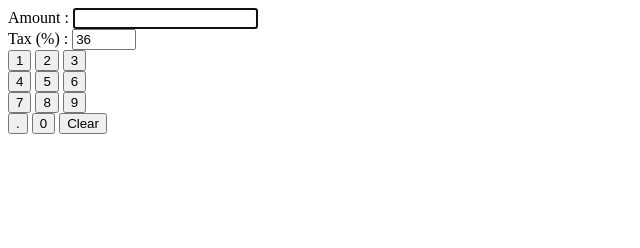
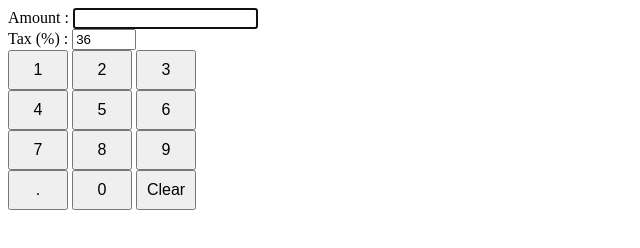
Before and after one commit to DimuthuWije/lucal, a plain HTML site: page index.html in a window 1280 px wide. Shown: the whole page, without its empty margins (0-640 px from the left). Drawn offline with Linux system fonts and the light colour scheme.

Commit message:
Update index.html

```diff
--- a/index.html
+++ b/index.html
@@ -7,6 +7,11 @@
     <style>
         .calculation-line {
             white-space: nowrap;
+        }
+	button{
+		width: 60px;
+		height: 40px;
+		font-size: 16px;
         }
     </style>
 </head>
```
